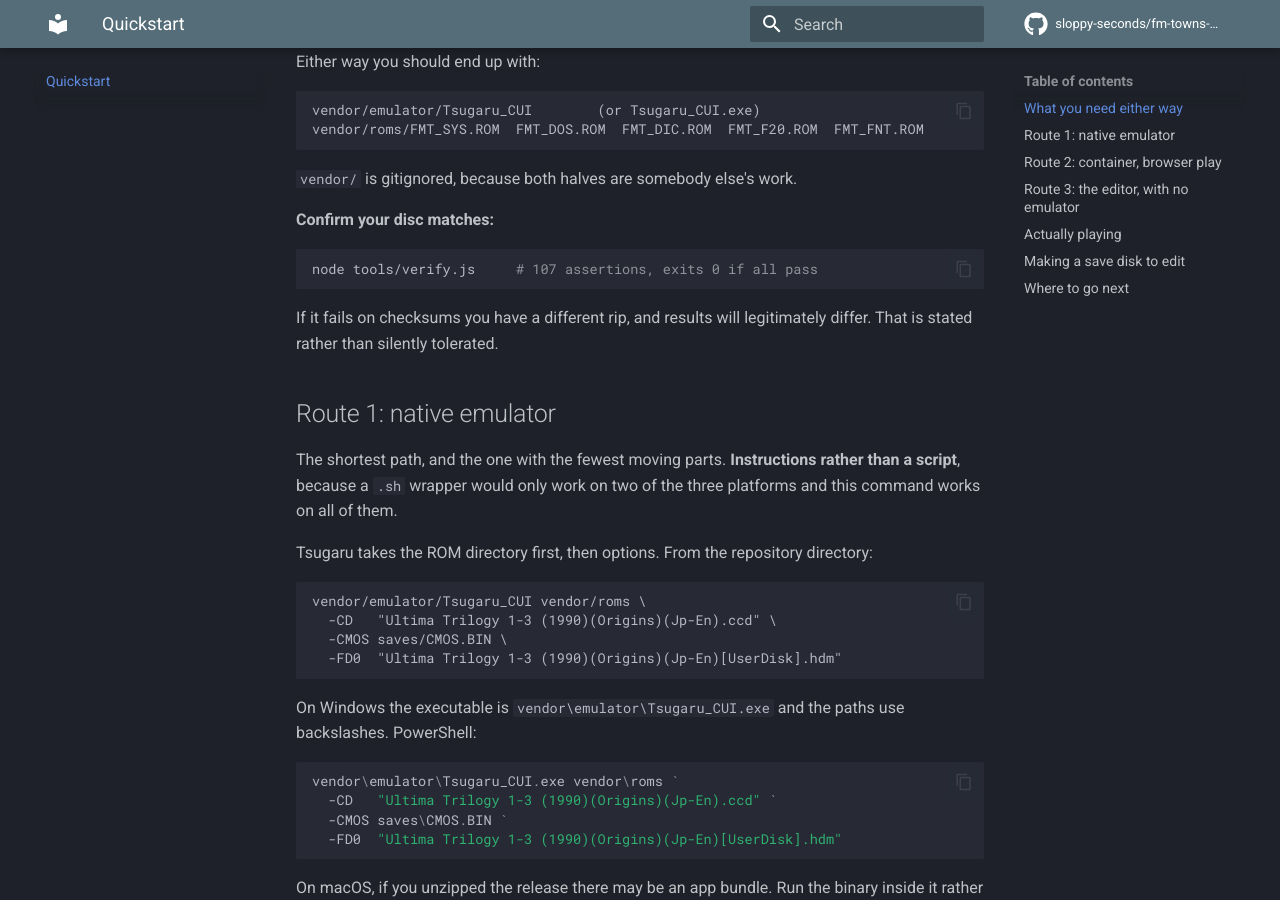
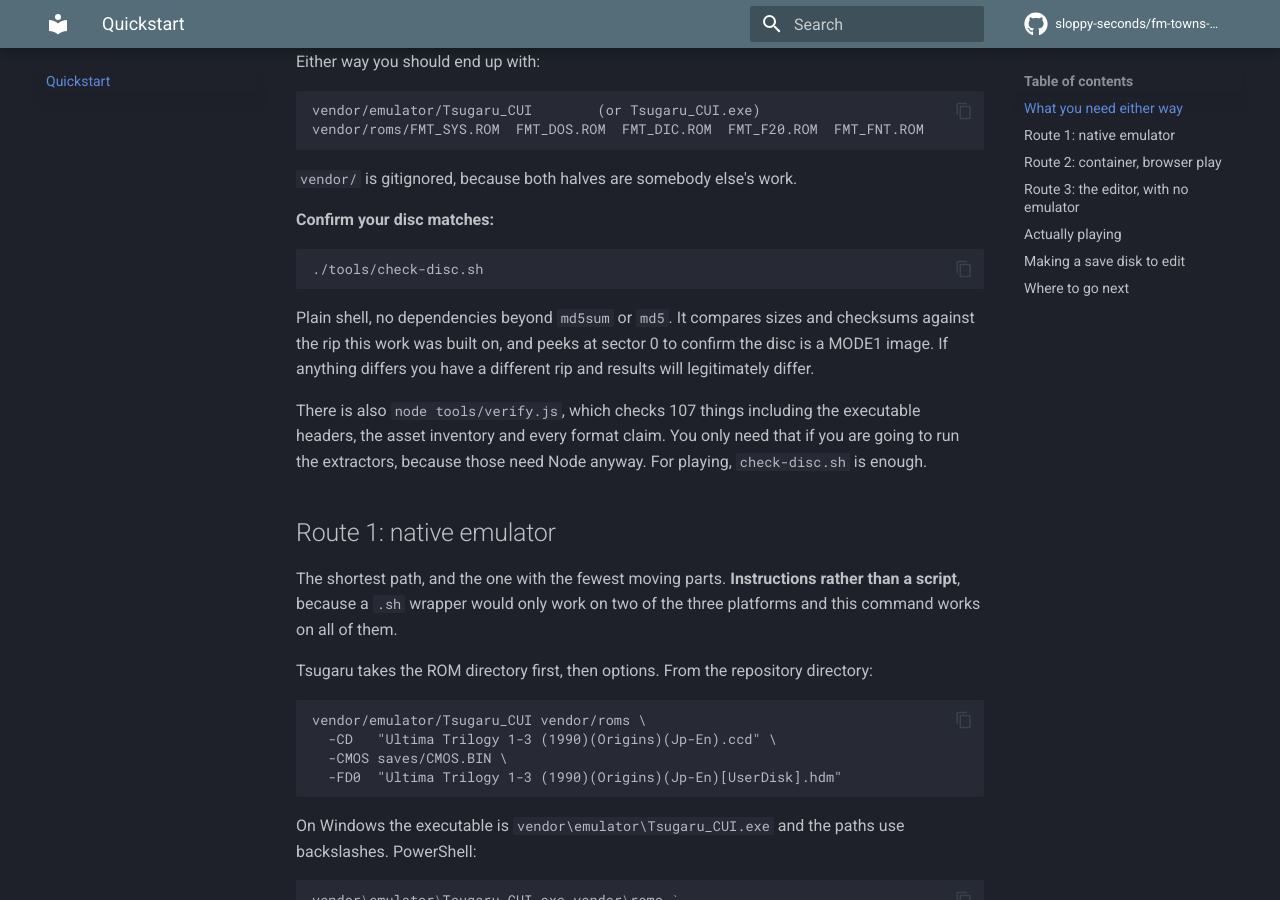
Before and after one commit to sloppy-seconds/fm-towns-ultima, an MkDocs documentation site: the page built from docs/quickstart.md, in a window 1280 px wide and 900 px high, scrolled down 1223 px. Built offline with MkDocs 1.6.1 and Material for MkDocs 9.7.7, drawn with Linux system fonts in a browser that asks for light colours; comment, search, counter and statistics services are not loaded.

Commit message:
Add a no-Node disc check, so playing does not require a JavaScript runtime
tools/verify.js checks 107 things and is the authority on what is established,
but it needs Node. Most people who want to play have no reason to install a
JavaScript runtime, and the question they actually need answered is narrower:
is this the same disc everyone else used?

tools/check-disc.sh answers exactly that, in POSIX sh. It compares sizes and
MD5s against the rip this work was built on, using md5sum or md5 depending on the
platform, and peeks at sector 0 to confirm the image begins with a MODE1 sync
pattern rather than trusting the size alone. The .img is 141 MB, so hashing it
every run would be needlessly slow, which is why that one gets the cheap check.

No Node, no bash, no npm. `sh` and whichever checksum tool the platform ships.

Verified by corrupting the .ccd: the script reports the mismatched MD5 and exits
1, then passes again once restored. That check is worth having, because a
different rip produces different results and the failure should be loud.

verify.js keeps its role for the extraction path, where Node is needed anyway
for extract-u2.js. The docs now say which is which rather than putting a Node
requirement in front of someone who only wants to play. A stale "89 assertions"
in tools/README was corrected to 107 while there.

````diff
--- a/docs/quickstart.md
+++ b/docs/quickstart.md
@@ -58,11 +58,18 @@
 **Confirm your disc matches:**
 
 ```bash
-node tools/verify.js     # 107 assertions, exits 0 if all pass
+./tools/check-disc.sh
 ```
 
-If it fails on checksums you have a different rip, and results will legitimately
-differ. That is stated rather than silently tolerated.
+Plain shell, no dependencies beyond `md5sum` or `md5`. It compares sizes and
+checksums against the rip this work was built on, and peeks at sector 0 to
+confirm the disc is a MODE1 image. If anything differs you have a different rip
+and results will legitimately differ.
+
+There is also `node tools/verify.js`, which checks 107 things including the
+executable headers, the asset inventory and every format claim. You only need
+that if you are going to run the extractors, because those need Node anyway. For
+playing, `check-disc.sh` is enough.
 
 ## Route 1: native emulator
 
````
Also changed, not shown: README.md (+7 -2 lines), docs/setup.md (+7 -1 lines), tools/README.md (+3 -2 lines), 1 other file.
